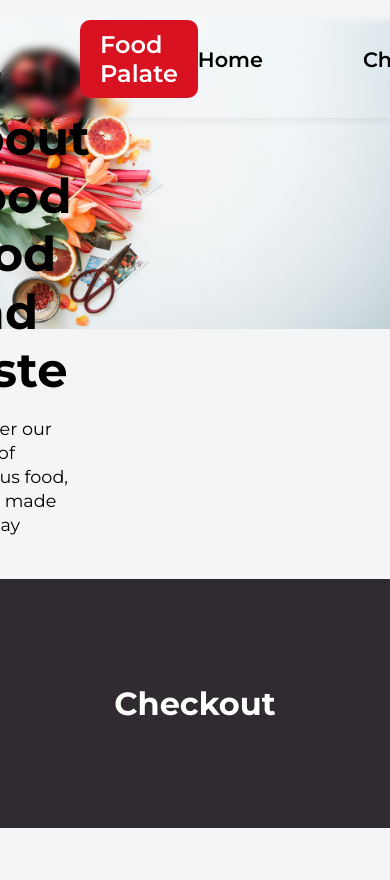
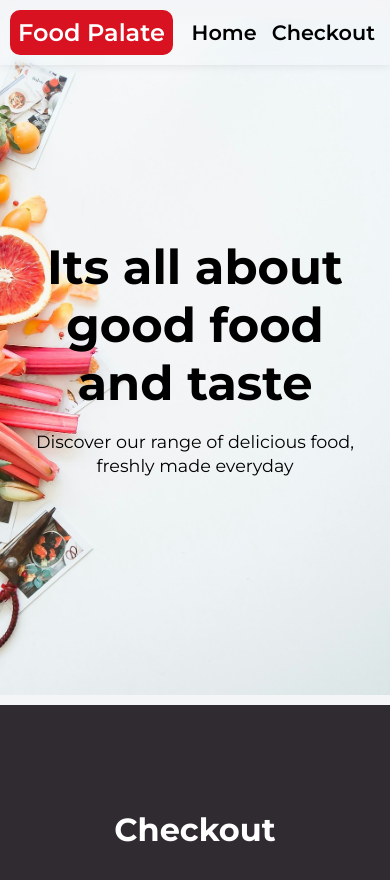
Before and after one commit to RijoKsd/React-Food-Recipe-App, a React (Create React App) app: page /checkout in a window 390 px wide. Shown: the top 880 px of the page. Before the commit the page ends 844 px from the top, so only its background shows below. Built offline with nearby package versions, Linux system fonts and the light colour scheme.

Commit message:
Add responsive layout

```diff
--- a/src/App.css
+++ b/src/App.css
@@ -313,6 +313,7 @@ header nav ul a:hover {
 .popup-content {
   background-color: rgb(17, 17, 17);
   width: 800px;
+  max-width: 100%;
   height: 650px;
   border-radius: 5px;
   padding: 20px;
@@ -459,4 +460,33 @@ header nav ul a:hover {
 .checkout-wrapper .checkout-items .checkout-item h6 {
   font-size: 1.2rem;
   margin-top: 10px;
+}
+
+@media (max-width: 992px) {
+  .hero-content {
+    max-width: 500px;
+    right: 0;
+    text-align: center;
+    padding: 20px;
+  }
+}
+@media (max-width: 768px) {
+  header {
+    padding: 10px 0;
+  }
+  header .logo {
+    margin-left: 10px;
+    padding: 8px;
+  }
+  header nav ul li {
+    margin-right: 15px;
+  }
+  .hero {
+    height: 80vh;
+  }
+  .hero img {
+    height: 100%;
+    -o-object-fit: cover;
+       object-fit: cover;
+  }
 }/*# sourceMappingURL=App.css.map */
--- a/src/App.scss
+++ b/src/App.scss
@@ -1,5 +1,11 @@
 // import google font
 @import url("https://fonts.googleapis.com/css2?family=Montserrat:ital,wght@0,100..900;1,100..900&display=swap");
+
+// breakpoints
+$breakpoint-sm: 576px;
+$breakpoint-md: 768px;
+$breakpoint-lg: 992px;
+$breakpoint-xl: 1200px;
 
 // reset css
 * {
@@ -195,6 +201,7 @@ header {
     margin-top: 60px;
 
     .special-dishes-list{
+
       display: grid;
       grid-template-columns: repeat(auto-fill, minmax(200px, 1fr));
       gap: 20px;
@@ -365,6 +372,7 @@ header {
   &-content {
     background-color: rgb(17, 17, 17);
     width: 800px;
+    max-width: 100%;
     height: 650px;
 
     border-radius: 5px;
@@ -536,3 +544,50 @@ header {
   }
 
 }
+
+
+//  media query
+
+@media(max-width:$breakpoint-lg){
+
+
+  .hero{
+
+    &-content{
+      max-width: 500px;
+      right: 0;
+
+      text-align: center;
+      padding: 20px;
+    }
+  }
+
+}
+
+@media (max-width : $breakpoint-md){
+  header{
+    padding: 10px 0;
+    .logo{
+      margin-left: 10px;
+      padding: 8px ;
+    }
+    nav{
+      ul{
+        li{
+          margin-right: 15px;
+        }
+      }
+    }
+
+  }
+  .hero{
+    height: 80vh;
+    img{
+      height: 100%;
+      object-fit: cover;
+
+    }
+
+
+}
+}
```
Also changed, not shown: 1 other file (tests, documents, lock files or other folders).
